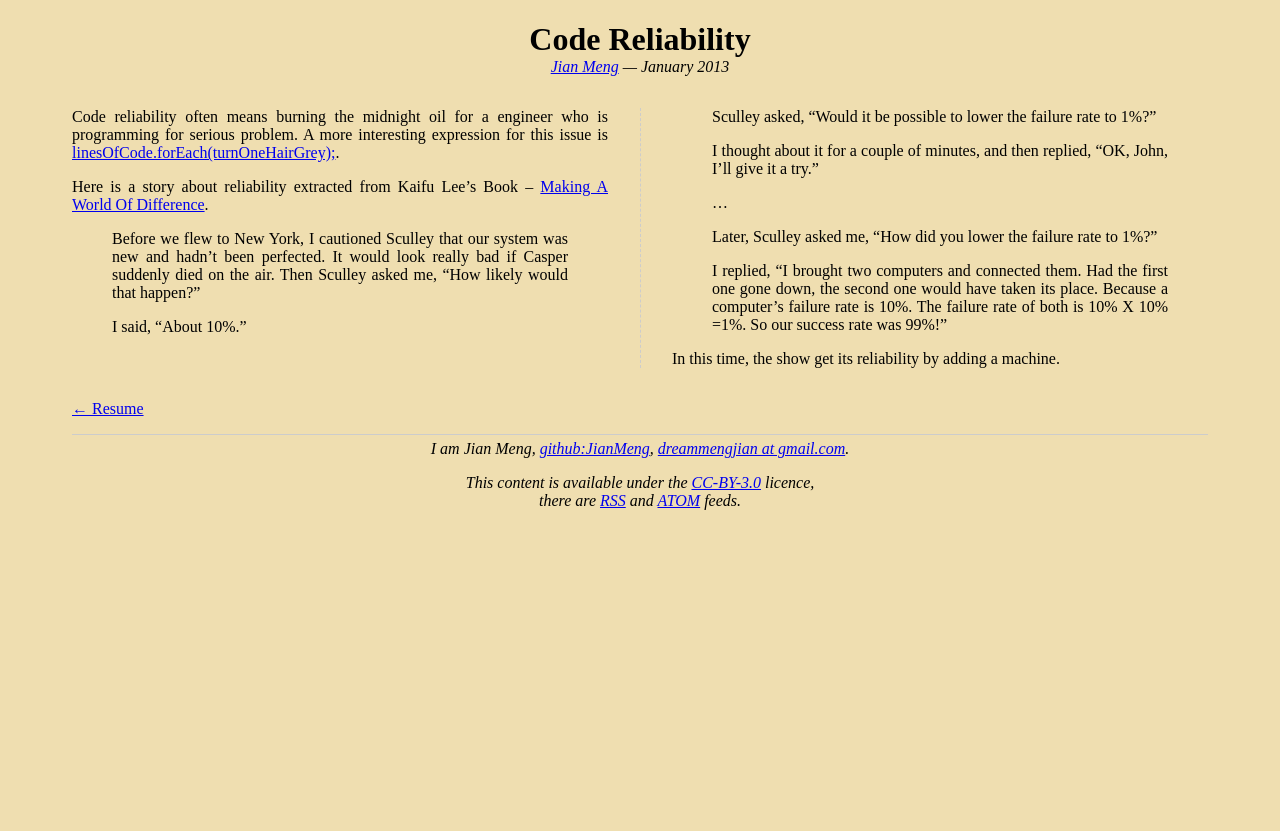
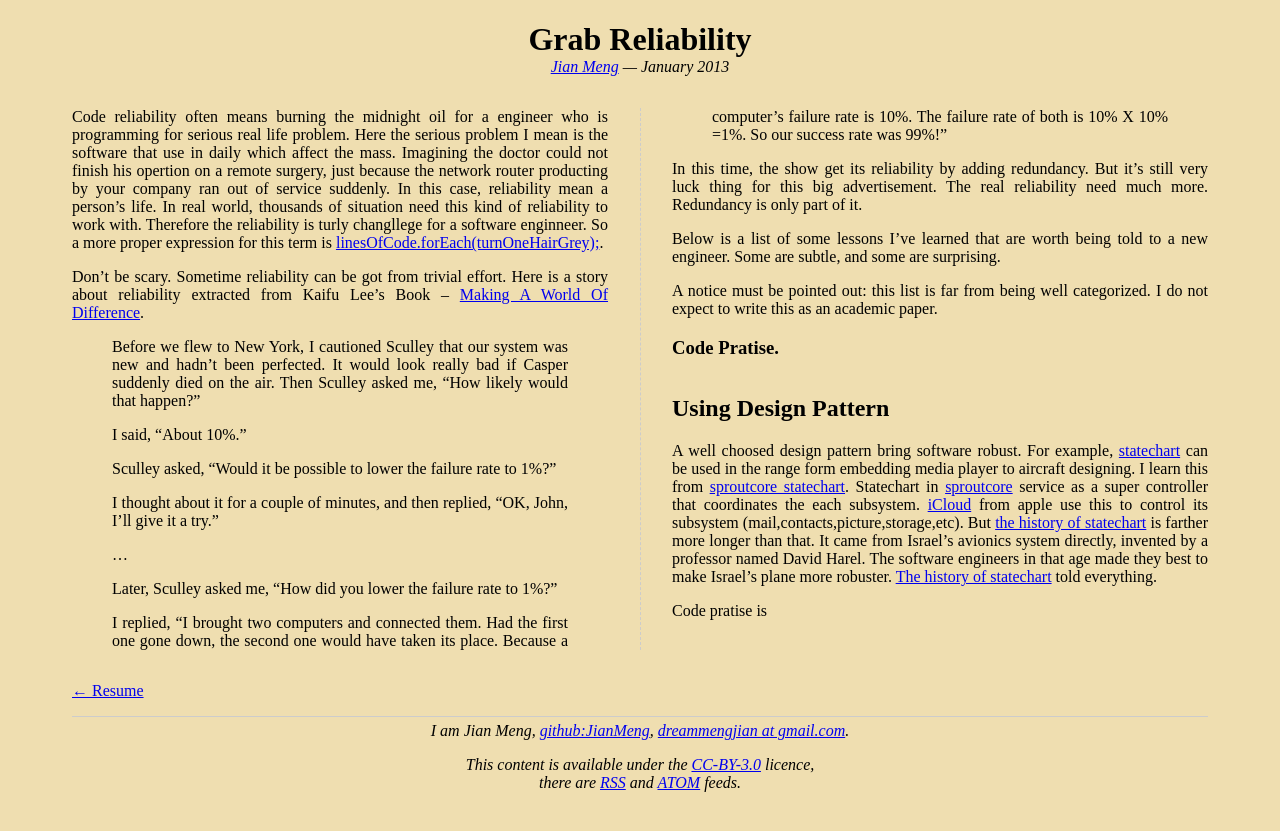
Before and after one commit to JianMeng/jianmeng.github.com, a Jekyll site: the page built from _posts/2013-01-14-Grab-Reliability.md, in a window 1280 px wide. Shown: the top 831 px of the page. Built offline with Jekyll 4.4.1, drawn with Linux system fonts in a browser that asks for light colours.

Commit message:
add a bit

```diff
--- a/_posts/2013-01-14-Grab-Reliability.md
+++ b/_posts/2013-01-14-Grab-Reliability.md
@@ -1,14 +1,22 @@
 ---
-title: "Code Reliability"
-permalink: blog/Code-Reliability.html
+title: "Grab Reliability"
+permalink: blog/Grab-Reliability.html
 layout: post
 fuzzydate: January 2013
 ---
 Code reliability often means burning the midnight oil for a engineer who is
-programming for serious problem. A more interesting expression for this issue is
+programming for serious real life problem. Here the serious problem I mean is the
+software that use in daily which affect the mass. Imagining the doctor could not
+finish his opertion on a remote surgery, just because the network router producting by
+your company ran out of service suddenly. In this case, reliability mean a person's life.
+In real world, thousands of situation need this kind of reliability to work with.
+Therefore the reliability is turly changllege for a software enginneer. So a more proper
+expression for this term is
 [linesOfCode.forEach(turnOneHairGrey);](http://joshholt.tumblr.com/).
 
-Here is a story about reliability extracted from Kaifu Lee's Book --
+
+Don't be scary. Sometime reliability can be got from trivial effort. Here is a story
+about reliability extracted from Kaifu Lee's Book --
 [Making A World Of Difference](http://kaifulee.diandian.com/post/2011-11-28/7231321).
 
 > Before we flew to New York, I cautioned Sculley that our system was new and hadn’t
@@ -36,4 +44,35 @@ Here is a story about reliability extracted from Kaifu Lee's Book --
 > the second one would have taken its place. Because a computer’s failure rate is 10%.
 > The failure rate of both is 10% X 10% =1%. So our success rate was 99%!”
 
-In this time, the show get its reliability by adding a machine.
+In this time, the show get its reliability by adding redundancy. But it's still very
+luck thing for this big advertisement. The real reliability need much more. Redundancy
+is only part of it.
+
+
+Below is a list of some lessons I’ve learned that are worth being told to a new engineer.
+Some are subtle, and some are surprising.
+
+
+A notice must be pointed out: this list is far from being well categorized. I do not expect
+to write this as an academic paper.
+
+
+# Code Pratise.
+
+
+## Using Design Pattern
+A well choosed design pattern bring software robust. For example,
+[statechart](http://www.inf.ed.ac.uk/teaching/courses/seoc/2004_2005/resources/statecharts.pdf) can
+be used in the range form embedding media player to aircraft designing. I learn this from
+[sproutcore statechart](https://github.com/sproutcore/sproutcore/tree/master/frameworks/statechart).
+Statechart in [sproutcore](http://www.sproutcore.com) service as a super controller that coordinates
+the each subsystem. [iCloud](https://www.icloud.com/) from apple use this to control its subsystem
+(mail,contacts,picture,storage,etc). But
+[the history of statechart](http://www.wisdom.weizmann.ac.il/~harel/papers/Statecharts.History.pdf)
+is farther more longer than that. It came from Israel's avionics system directly, invented by a
+professor named David Harel. The software engineers in that age made they best to make Israel's plane
+more robuster. [The history of statechart](http://www.wisdom.weizmann.ac.il/~harel/papers/Statecharts.History.pdf)
+told everything.
+
+
+Code pratise is
```
